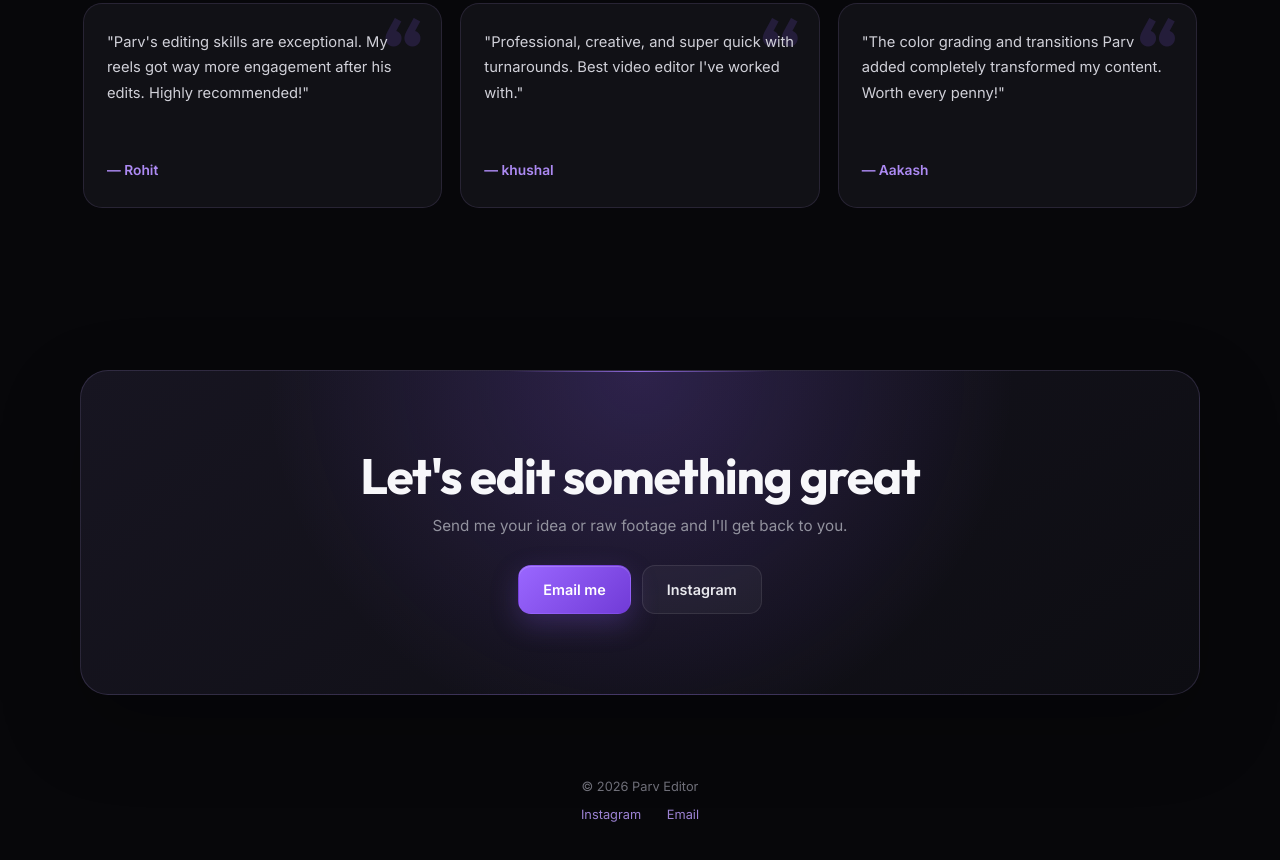
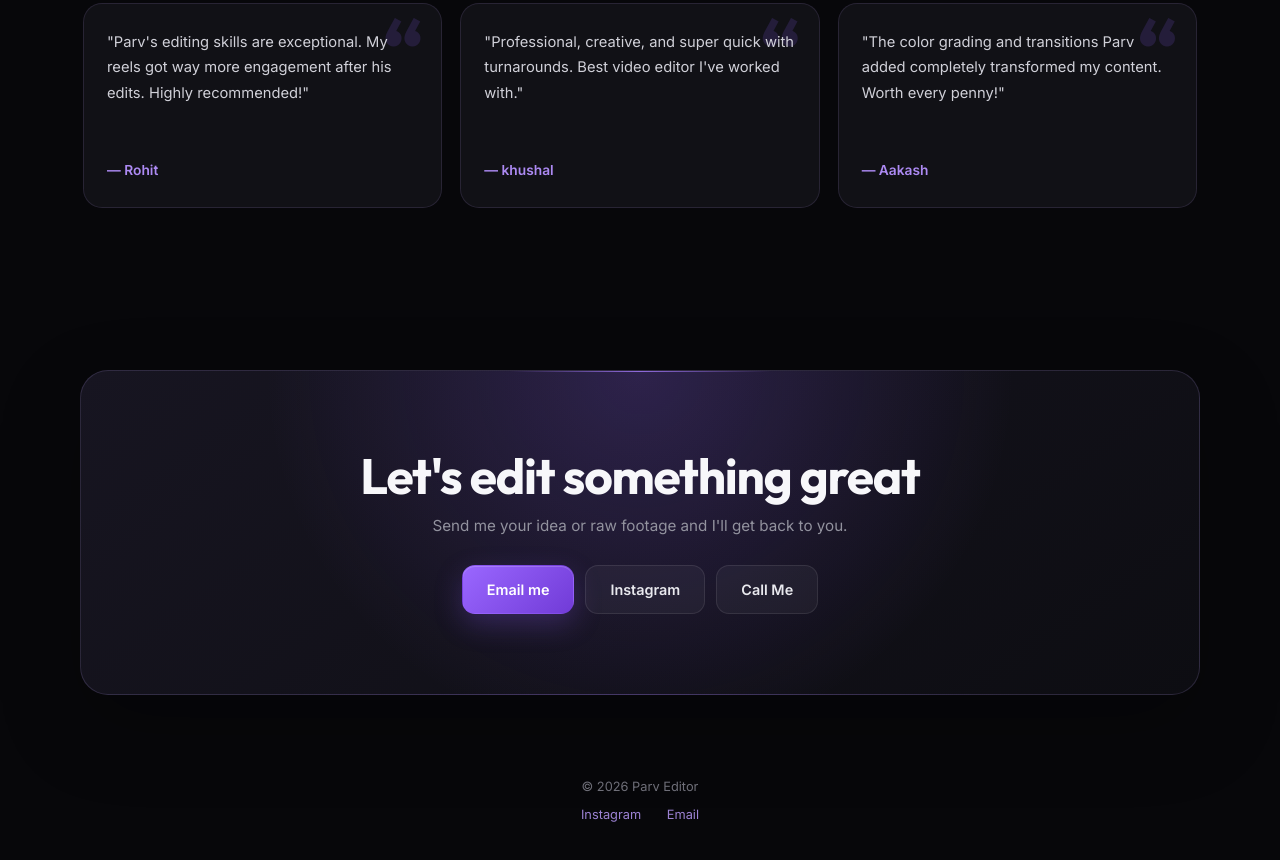
Before and after one commit to vinitphotocopy-wq/Editor-Portfolio, a plain HTML site: page index.html in a window 1280 px wide. Shown: the part 3041-3901 px from the top of the page. Drawn offline with Linux system fonts and the light colour scheme.

Commit message:
Add 'Call Me' button to contact section

```diff
--- a/index.html
+++ b/index.html
@@ -361,6 +361,9 @@ footer a{padding:5px 2px}
     <div class="hero-btns">
       <a class="btn pri" href="mailto:parvkumarpatel2010@gmail.com">Email me</a>
       <a class="btn" href="https://www.instagram.com/_parv_ai_?stkn=MWE3dHIzMzk0Zm9pbw==" target="_blank" rel="noopener">Instagram</a>
+      <a class="btn" href="tel:9406542403">
+  Call Me
+      </a>
     </div>
   </div>
 </section>
```
